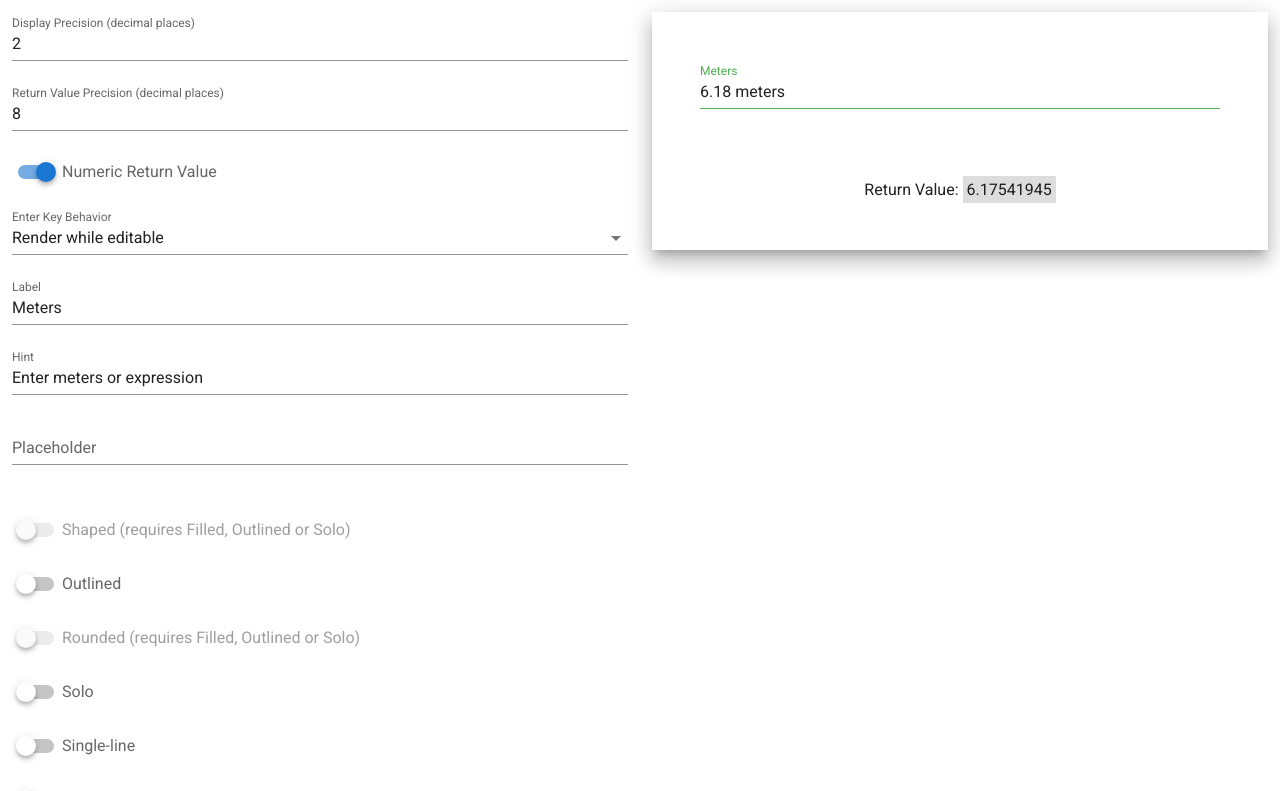
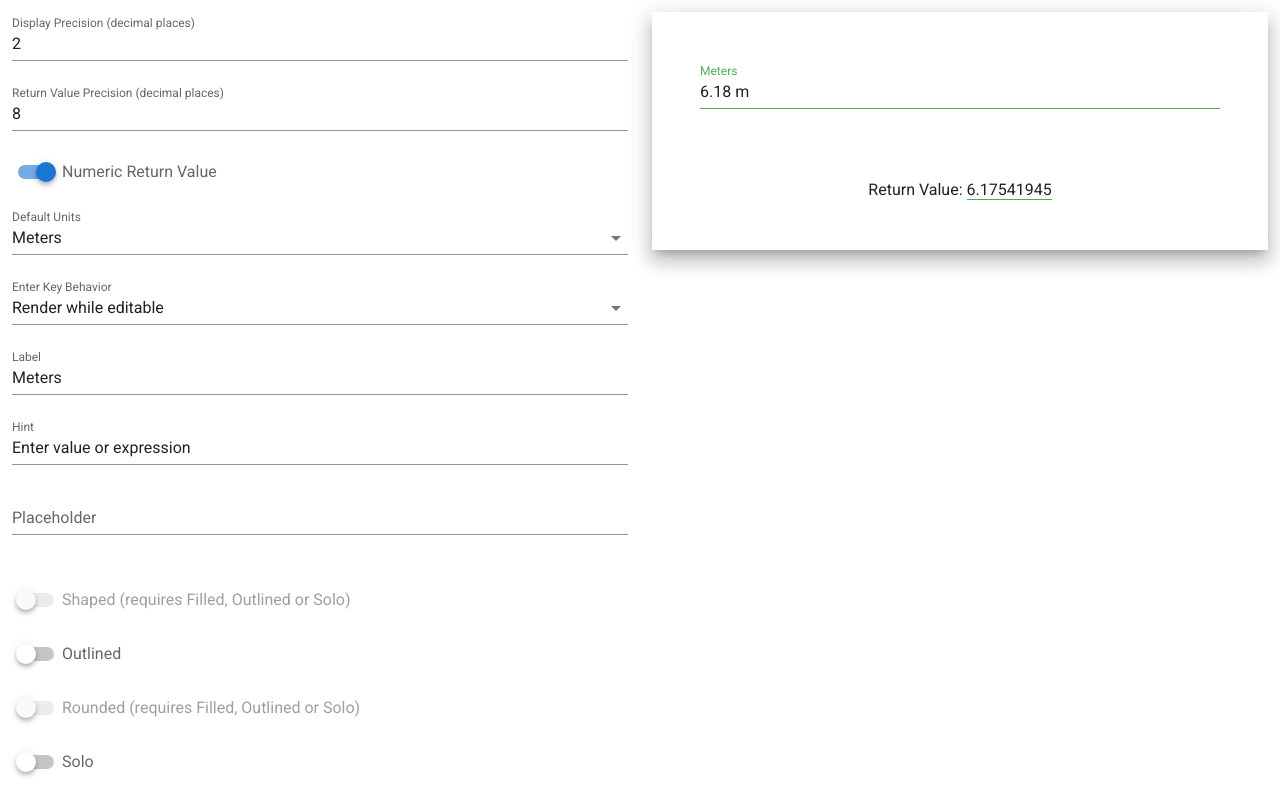
Before and after one commit to mdbarr/vue-math-field-demo, a Vue app: page / in a window 1280 px wide. Shown: the top 791 px of the page. Built offline with nearby package versions, Linux system fonts and the light colour scheme.

Commit message:
vue-math-field-demo: improved units and default unit handling

```diff
--- a/src/App.vue
+++ b/src/App.vue
@@ -20,6 +20,14 @@
             class="ma-1"
             label="Numeric Return Value"
             ></v-switch>
+          <v-select
+            v-model="units"
+            :items="unitOptions"
+            item-text="text"
+            item-value="value"
+            label="Default Units"
+            @change="unitChange"
+            ></v-select>
           <v-select
             v-model="enter"
             :items="enterOptions"
@@ -52,6 +60,7 @@
               v-model="model"
               :precision="Number(precision)"
               :displayPrecision="Number(displayPrecision)"
+              :units="units"
               :enter="enter"
               :numeric="numeric"
               :label="label"
@@ -71,7 +80,7 @@
               :dense="dense"
               ></v-math-field>
             <div class="mt-12 text-center">
-              Return Value: <span style="background-color: #ddd; padding: 4px;">{{ model }}</span>
+              Return Value: <span style="border-bottom: 1px solid #4CAF50">{{ model }}</span>
             </div>
         </v-sheet>
         </v-col>
@@ -167,7 +176,7 @@ export default {
     return {
       model: '(37 in + 5 m + 2 voxels * PI / 2)',
       label: 'Meters',
-      hint: 'Enter meters or expression',
+      hint: 'Enter value or expression',
       enter: 'render',
       enterOptions: [ {
         text: 'Render while editable',
@@ -178,6 +187,26 @@ export default {
       }, {
         text: 'Internally recompute value',
         value: 'compute'
+      } ],
+      units: 'm',
+      unitOptions: [ {
+        text: 'Meters',
+        value: 'm'
+      }, {
+        text: 'Voxels',
+        value: 'voxels'
+      }, {
+        text: 'Centimeters',
+        value: 'cm'
+      }, {
+        text: 'Inches',
+        value: 'in'
+      }, {
+        text: 'Radians',
+        value: 'rad'
+      }, {
+        text: 'Degrees',
+        value: 'deg'
       } ],
       placeholder: '',
       displayPrecision: 2,
@@ -197,6 +226,19 @@ export default {
       counter: 0,
       dense: false
     };
+  },
+  methods: {
+    capitalize (value) {
+      return value.charAt(0).toUpperCase() + value.slice(1);
+    },
+    unitChange (value) {
+      for (const unit of this.unitOptions) {
+        if (unit.value === value) {
+          this.label = this.capitalize(unit.text);
+          break;
+        }
+      }
+    }
   }
 };
 </script>
--- a/src/components/VMathField.vue
+++ b/src/components/VMathField.vue
@@ -160,7 +160,11 @@ export default {
         }
       }
     },
-    update (value) {
+    update (recompute = false) {
+      if (recompute) {
+        this.evaluate(true);
+      }
+
       if (this.mode === 'display') {
         this.current = this.pretty;
       } else {
@@ -170,13 +174,16 @@ export default {
   },
   watch: {
     precision () {
-      this.update();
+      this.update(true);
     },
     displayPrecision () {
-      this.update();
+      this.update(true);
     },
     numeric () {
-      this.update();
+      this.update(true);
+    },
+    units () {
+      this.update(true);
     }
   }
 };
```
